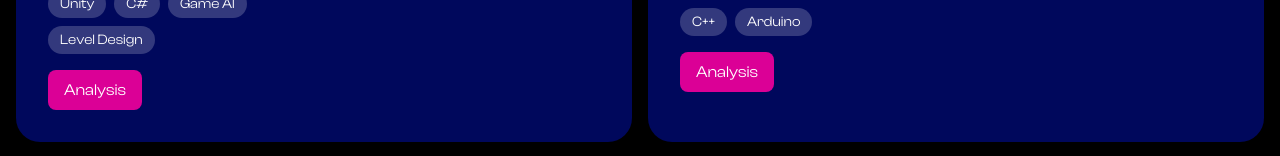
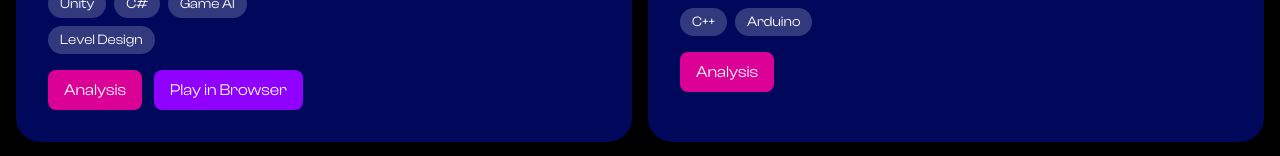
Before and after one commit to ekam-n/ekamn.com, a React (Vite) app: page / in a window 1280 px wide. Shown: the part 778-934 px from the top of the page. Built offline with nearby package versions, Linux system fonts and the light colour scheme.

Commit message:
added play and journal buttons to etr project card

```diff
--- a/src/components/analyses/exportToRealityAnalysis.tsx
+++ b/src/components/analyses/exportToRealityAnalysis.tsx
@@ -71,7 +71,7 @@ export default function ExportToRealityAnalysis() {
                 href="https://play.unity.com/en/games/a762ec20-3d05-4253-bfa2-93af02952f2c/export-to-reality"
                 target="_blank"
                 rel="noopener noreferrer"
-                className="inline-block px-4 py-2 rounded-full bg-[#00cf29] hover:bg-[#00e82e] text-black font-medium text-sm transition-colors"
+                className="inline-block transition-colors px-4 py-2 rounded-lg text-sm md:text-base bg-[#00cf29] hover:bg-[#00e82e] text-black"
               >
                 Play in Browser
               </a>
@@ -79,7 +79,7 @@ export default function ExportToRealityAnalysis() {
                 href="https://orangegoose.netlify.app/"
                 target="_blank"
                 rel="noopener noreferrer"
-                className="inline-block px-4 py-2 rounded-full bg-white/20 hover:bg-white/30 text-white font-medium text-sm transition-colors"
+                className="inline-block transition-colors px-4 py-2 rounded-lg text-sm md:text-base bg-white/20 hover:bg-white/30"
               >
                 Team Journal
               </a>
--- a/src/components/shared/ProjectCard.tsx
+++ b/src/components/shared/ProjectCard.tsx
@@ -1,5 +1,14 @@
 import { Link } from "react-router-dom";
 import CardVideo from "./CardVideo";
+
+// A single call-to-action button. `to` => internal route (react-router Link),
+// `href` => external link. `color` holds Tailwind bg/hover/text classes.
+export type ProjectButton = {
+  text: string;
+  to?: string;
+  href?: string;
+  color?: string;
+};
 
 interface ProjectCardProps {
   label?: string;        // New optional label prop
@@ -14,9 +23,10 @@ interface ProjectCardProps {
   tags: string[];       // Technologies or categories
   link?: string;        // Optional project link
   bgColor?: string;     // Optional background color
-  buttonText?: string;         // text for the button
+  buttonText?: string;         // text for the (single) button
   buttonColor?: string;    // classes controlling color/hover (e.g., bg/hover)
   ctaTo?: string; // internal route target
+  buttons?: ProjectButton[]; // multiple buttons; takes precedence over the single-button props
   variant?: "home" | "projects"; // controls the breakpoint the card goes side-by-side
 }
 
@@ -55,9 +65,31 @@ export default function ProjectCard({
   buttonText = "View Project",
   buttonColor = "bg-[#9000FF] hover:bg-[#EC8DFF]",
   ctaTo,
+  buttons,
   variant = "home",
 }: ProjectCardProps) {
   const layout = LAYOUT[variant];
+
+  // Shared button styling — used by both the multi-button and single-button paths.
+  const btnClass = (color = "bg-[#9000FF] hover:bg-[#EC8DFF]") =>
+    `inline-block transition-colors px-4 py-2 rounded-lg text-sm md:text-base ${color}`;
+
+  const renderButton = (btn: ProjectButton, key: number) =>
+    btn.to ? (
+      <Link key={key} to={btn.to} className={btnClass(btn.color)}>
+        {btn.text}
+      </Link>
+    ) : (
+      <a
+        key={key}
+        href={btn.href}
+        target="_blank"
+        rel="noopener noreferrer"
+        className={btnClass(btn.color)}
+      >
+        {btn.text}
+      </a>
+    );
 
   // Media renders identically (placement, ratio, rounding) whether it's a video or
   // an image; video takes precedence when both are supplied.
@@ -109,27 +141,23 @@ export default function ProjectCard({
           ))}
         </div>
 
-        {/* View Project Button */}
-        {(link || ctaTo) && (
-          <div className="mt-4">
-            {ctaTo ? (
-              <Link
-                to={ctaTo}
-                className={`inline-block transition-colors px-4 py-2 rounded-lg text-sm md:text-base ${buttonColor}`}
-              >
-                {buttonText}
-              </Link>
-            ) : (
-              <a
-                href={link}
-                target="_blank"
-                rel="noopener noreferrer"
-                className={`inline-block transition-colors px-4 py-2 rounded-lg text-sm md:text-base ${buttonColor}`}
-              >
-                {buttonText}
-              </a>
-            )}
+        {/* Buttons: a `buttons` array renders multiple; otherwise fall back to
+            the single link/ctaTo + buttonText/buttonColor props. */}
+        {buttons && buttons.length > 0 ? (
+          <div className="mt-4 flex flex-wrap gap-3">
+            {buttons.map((b, i) => renderButton(b, i))}
           </div>
+        ) : (
+          (link || ctaTo) && (
+            <div className="mt-4">
+              {renderButton(
+                ctaTo
+                  ? { text: buttonText, to: ctaTo, color: buttonColor }
+                  : { text: buttonText, href: link, color: buttonColor },
+                0
+              )}
+            </div>
+          )
         )}
       </div>
 
--- a/src/data/projects.tsx
+++ b/src/data/projects.tsx
@@ -1,4 +1,5 @@
 import type { CoreLabel } from "../components/projectsComponents";
+import type { ProjectButton } from "../components/shared/ProjectCard";
 
 // The props consumed by the shared <ProjectCard /> component.
 export type ProjectCardData = {
@@ -17,6 +18,7 @@ export type ProjectCardData = {
   buttonText?: string;
   buttonColor?: string;
   ctaTo?: string;
+  buttons?: ProjectButton[]; // Multiple CTA buttons; takes precedence over the single-button props
 };
 
 // A single project: its content (card) plus metadata used for placement/filtering.
@@ -60,9 +62,23 @@ export const PROJECTS: Record<string, ProjectEntry> = {
       videoVolume: true,
       videoFullscreen: true,
       tags: ["Unity", "C#", "Game AI", "Level Design"],
-      buttonText: "Analysis",
-      buttonColor: "bg-[#db0096] hover:bg-[#EC8DFF]",
-      ctaTo: "/analyses/export-to-reality",
+      buttons: [
+        {
+          text: "Analysis",
+          to: "/analyses/export-to-reality",
+          color: "bg-[#db0096] hover:bg-[#EC8DFF]",
+        },
+        {
+          text: "Play in Browser",
+          href: "https://play.unity.com/en/games/a762ec20-3d05-4253-bfa2-93af02952f2c/export-to-reality",
+          // color: "bg-[#db0096] hover:bg-[#EC8DFF]",
+        },
+        // {
+        //   text: "Team Journal",
+        //   href: "https://orangegoose.netlify.app/",
+        //   color: "bg-white/20 hover:bg-white/30",
+        // },
+      ],
     },
   },
   controlledChaos: {
```
